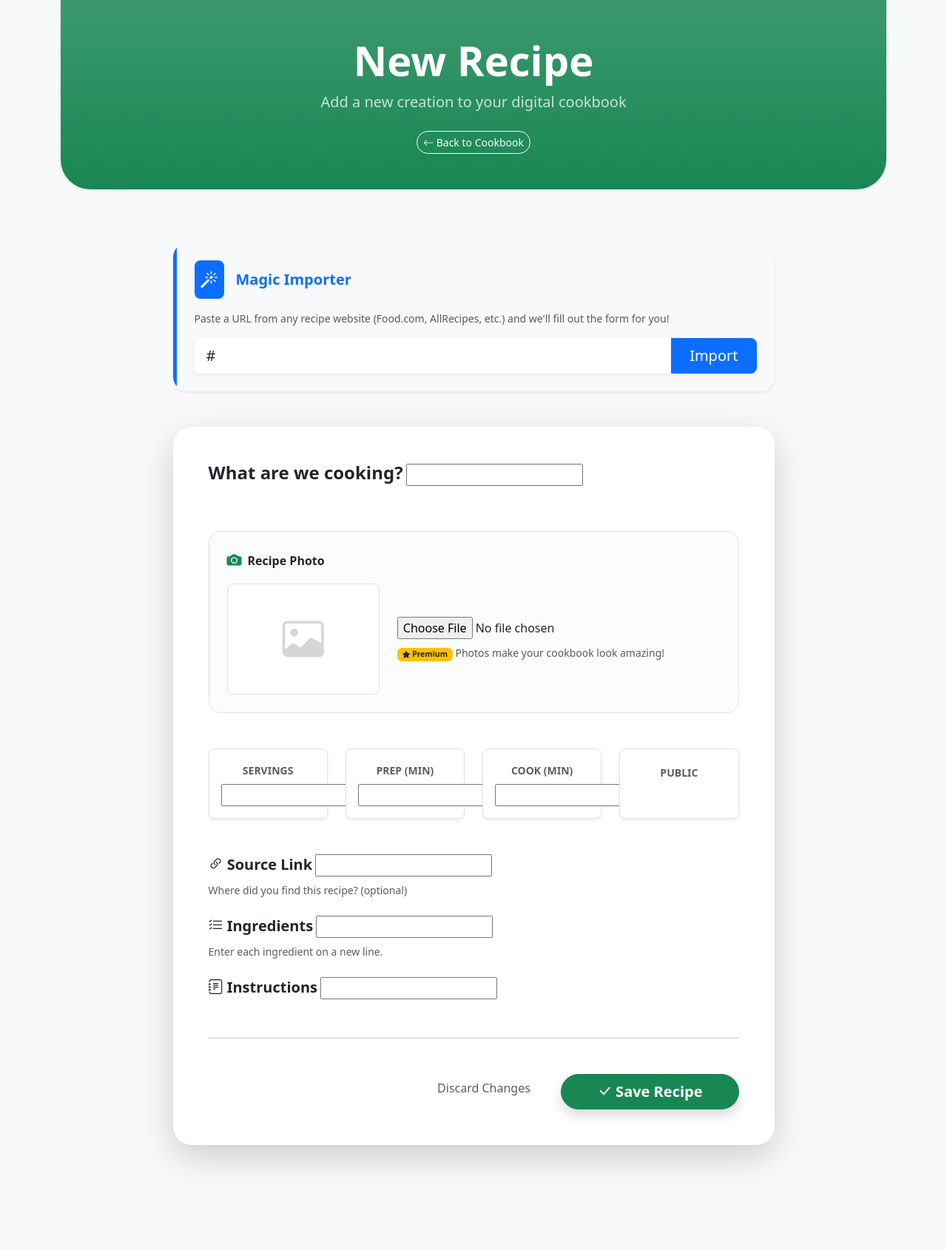
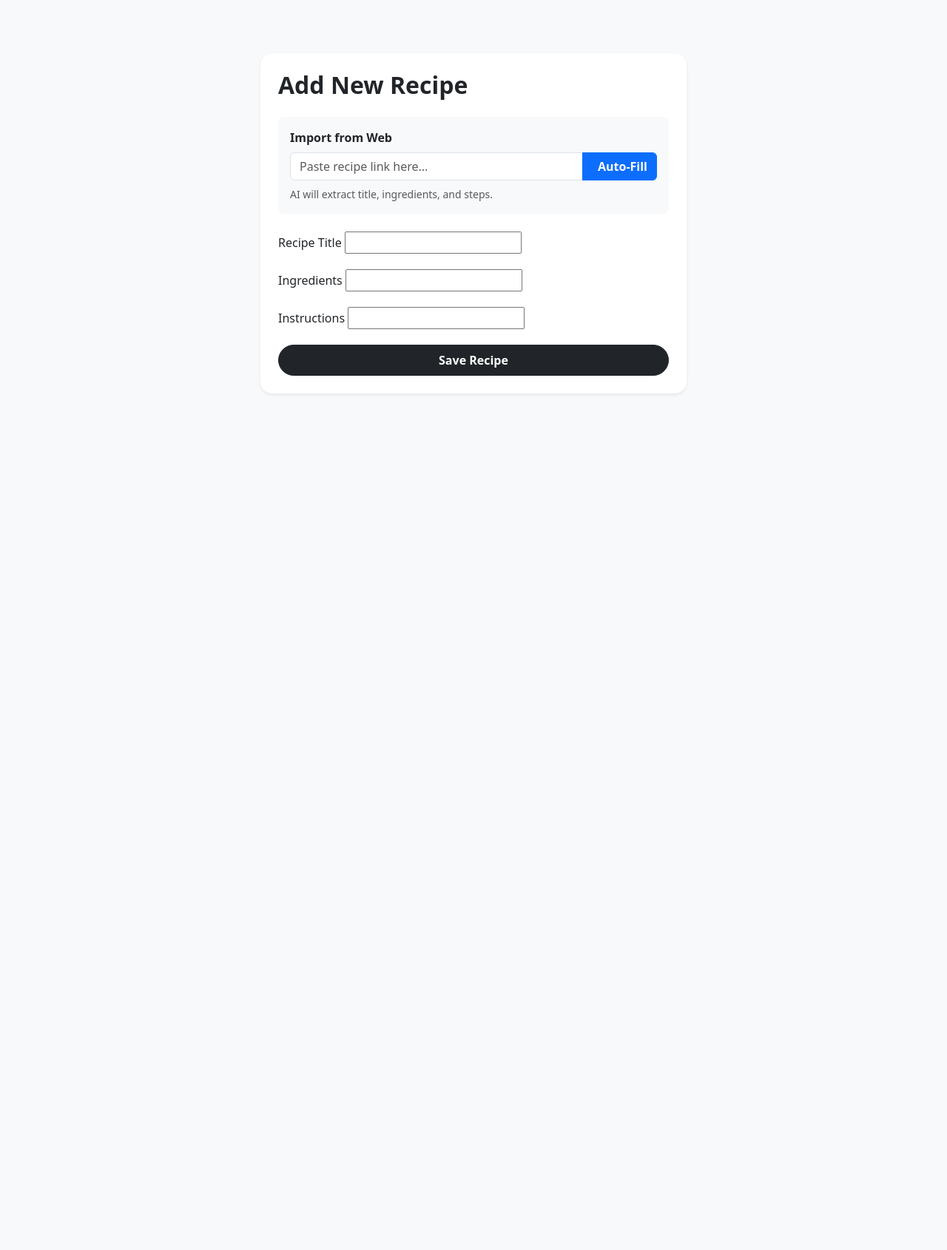
Before and after one commit to WorldStat/kitchen-tool, a Django app: template recipe_project/templates/recipes/create.html in a window 1280 px wide. Shown: the part 56-1746 px from the top of the page at 74% size. After the commit the page ends 589 px from the top, so only its background shows below. Run offline with Django 4.2, Linux system fonts and the light colour scheme; the template is opened without the code that fills it: most values are stand-ins (such as "Sample title", 1, 10 or a date in 2020); form fields are guessed from the names that the template uses.

Commit message:
Add AI auto-fill endpoint; revamp views/UI
Introduce an AI-powered scrape endpoint and overhaul recipe views and the create UI. Adds a new GET API view (/api/scrape/) that fetches a target URL, scrubs HTML with BeautifulSoup, and calls AWS Bedrock (via boto3) to extract a JSON payload (title, ingredients, instructions), returning it as JSON. Refactors standard views: consolidates and renames create -> add_recipe, adjusts recipe_list to include public recipes plus the user's, enforces owner checks via get_object_or_404 filtering on author, and updates edit/delete flows. Removes legacy scraper usage and many user-facing Django messages. Replaces the create.html template with a slimmed-down card UI that includes a client-side autoFill() JS function which calls the new API and populates form fields. Also adds related imports and HTTP method decorators.

```diff
--- a/recipe_project/templates/recipes/create.html
+++ b/recipe_project/templates/recipes/create.html
@@ -1,141 +1,74 @@
 {% extends 'base.html' %}
+{% block content %}
+<div class="container py-5" style="max-width: 600px;">
+    <div class="card shadow-sm border-0 rounded-4 p-4">
+        <h2 class="fw-bold mb-4">Add New Recipe</h2>
 
-{% block content %}
-<div class="bg-success bg-gradient text-white py-5 mb-5 shadow-sm" style="border-radius: 0 0 40px 40px; margin-top: -24px;">
-    <div class="container text-center">
-        <h1 class="display-4 fw-bold mb-2">{% if editing %}Edit Recipe{% else %}New Recipe{% endif %}</h1>
-        <p class="lead opacity-75">{% if editing %}Refine your masterpiece{% else %}Add a new creation to your digital cookbook{% endif %}</p>
-        <a href="{% url 'recipe_list' %}" class="btn btn-outline-light btn-sm rounded-pill mt-2">
-            <i class="bi bi-arrow-left"></i> Back to Cookbook
-        </a>
+        <div class="mb-4 p-3 bg-light rounded-3">
+            <label class="form-label fw-bold">Import from Web</label>
+            <div class="input-group">
+                <input type="url" id="importUrl" class="form-control" placeholder="Paste recipe link here...">
+                <button class="btn btn-primary fw-bold" type="button" id="magicBtn" onclick="autoFill()">
+                    <span id="btnText"><i class="fa-solid fa-wand-magic-sparkles me-2"></i>Auto-Fill</span>
+                    <span id="btnSpinner" class="spinner-border spinner-border-sm d-none"></span>
+                </button>
+            </div>
+            <small class="text-muted mt-2 d-block">AI will extract title, ingredients, and steps.</small>
+        </div>
+
+        <form method="POST" enctype="multipart/form-data">
+            {% csrf_token %}
+            <div class="mb-3">
+                <label class="form-label">Recipe Title</label>
+                {{ form.title }}
+            </div>
+            <div class="mb-3">
+                <label class="form-label">Ingredients</label>
+                {{ form.ingredients }}
+            </div>
+            <div class="mb-3">
+                <label class="form-label">Instructions</label>
+                {{ form.instructions }}
+            </div>
+            <button type="submit" class="btn btn-dark w-100 rounded-pill py-2 fw-bold">Save Recipe</button>
+        </form>
     </div>
 </div>
 
-<div class="container py-4">
-    <div class="row justify-content-center">
-        <div class="col-lg-9">
+<script>
+async function autoFill() {
+    const url = document.getElementById('importUrl').value;
+    const btn = document.getElementById('magicBtn');
+    const text = document.getElementById('btnText');
+    const spinner = document.getElementById('btnSpinner');
 
-            {% if not editing %}
-            <div class="card shadow-sm border-0 mb-5 overflow-hidden" style="border-radius: 20px;">
-                <div class="card-body p-4 bg-light border-start border-primary border-5">
-                    <div class="d-flex align-items-center gap-3 mb-3">
-                        <div class="bg-primary text-white p-2 rounded-3">
-                            <i class="bi bi-magic fs-4"></i>
-                        </div>
-                        <h5 class="fw-bold mb-0 text-primary">Magic Importer</h5>
-                    </div>
-                    <p class="text-muted small">Paste a URL from any recipe website (Food.com, AllRecipes, etc.) and we'll fill out the form for you!</p>
-                    <form method="GET" class="input-group input-group-lg shadow-sm">
-                        <input type="url" name="import_url" class="form-control border-0" placeholder="https://example.com/recipe-url" value="{{ import_url }}">
-                        <button class="btn btn-primary px-4" type="submit">Import</button>
-                    </form>
-                </div>
-            </div>
-            {% endif %}
+    if (!url) return alert("Please paste a URL first!");
 
-            <div class="card shadow-lg border-0 mb-5" style="border-radius: 25px;">
-                <div class="card-body p-4 p-md-5">
-                    <form method="POST" enctype="multipart/form-data" novalidate>
-                        {% csrf_token %}
+    // Start Loading State
+    btn.disabled = true;
+    text.classList.add('d-none');
+    spinner.classList.remove('d-none');
 
-                        <!-- Main Title -->
-                        <div class="mb-5">
-                            <label class="form-label h4 fw-bold text-dark mb-3">What are we cooking?</label>
-                            {{ form.title }}
-                            {% if form.title.errors %}<div class="text-danger small mt-1">{{ form.title.errors }}</div>{% endif %}
-                        </div>
+    try {
+        const response = await fetch(`/api/scrape/?url=${encodeURIComponent(url)}`);
+        const data = await response.json();
 
-                        <!-- Image Section -->
-                        <div class="mb-5 p-4 border rounded-4 bg-light bg-opacity-50">
-                            <label class="form-label fw-bold d-flex align-items-center gap-2 mb-3">
-                                <i class="bi bi-camera-fill text-success fs-5"></i> Recipe Photo
-                            </label>
-                            <div class="row align-items-center">
-                                <div class="col-md-4 mb-3 mb-md-0">
-                                    {% if editing and form.instance.image %}
-                                        <img src="{{ form.instance.image.url }}" class="img-fluid rounded-3 shadow-sm border" style="max-height: 150px; width: 100%; object-fit: cover;">
-                                    {% else %}
-                                        <div class="bg-white border rounded-3 d-flex align-items-center justify-content-center text-muted" style="height: 150px;">
-                                            <i class="bi bi-image display-4 opacity-25"></i>
-                                        </div>
-                                    {% endif %}
-                                </div>
-                                <div class="col-md-8">
-                                    {{ form.image }}
-                                    <div class="form-text mt-2 small">{% if not user.is_paid_customer %}<span class="badge bg-warning text-dark"><i class="bi bi-star-fill"></i> Premium</span> {% endif %}Photos make your cookbook look amazing!</div>
-                                    {% if form.image.errors %}<div class="text-danger small mt-1">{{ form.image.errors }}</div>{% endif %}
-                                </div>
-                            </div>
-                        </div>
+        if (data.error) throw new Error(data.error);
 
-                        <!-- Timing & Sharing -->
-                        <div class="row g-4 mb-5">
-                            <div class="col-6 col-md-3">
-                                <div class="p-3 border rounded-3 text-center bg-white shadow-sm h-100">
-                                    <label class="form-label small fw-bold text-muted text-uppercase mb-2">Servings</label>
-                                    {{ form.servings }}
-                                </div>
-                            </div>
-                            <div class="col-6 col-md-3">
-                                <div class="p-3 border rounded-3 text-center bg-white shadow-sm h-100">
-                                    <label class="form-label small fw-bold text-muted text-uppercase mb-2">Prep (min)</label>
-                                    {{ form.prep_time }}
-                                </div>
-                            </div>
-                            <div class="col-6 col-md-3">
-                                <div class="p-3 border rounded-3 text-center bg-white shadow-sm h-100">
-                                    <label class="form-label small fw-bold text-muted text-uppercase mb-2">Cook (min)</label>
-                                    {{ form.cook_time }}
-                                </div>
-                            </div>
-                            <div class="col-6 col-md-3">
-                                <div class="p-3 border rounded-3 text-center bg-white shadow-sm h-100 d-flex flex-column justify-content-center">
-                                    <label class="form-label small fw-bold text-muted text-uppercase mb-1">Public</label>
-                                    <div class="form-check form-switch d-inline-block mx-auto">
-                                        {{ form.is_public }}
-                                    </div>
-                                </div>
-                            </div>
-                        </div>
+        // Fill Form Fields (Using Django form ID naming convention)
+        document.getElementById('id_title').value = data.title || "";
+        document.getElementById('id_ingredients').value = data.ingredients || "";
+        document.getElementById('id_instructions').value = data.instructions || "";
 
-                        <div class="mb-4">
-                            <label class="form-label h5 fw-bold text-dark"><i class="bi bi-link-45deg"></i> Source Link</label>
-                            {{ form.source_url }}
-                            <div class="form-text">Where did you find this recipe? (optional)</div>
-                        </div>
-
-                        <div class="mb-4">
-                            <label class="form-label h5 fw-bold text-dark"><i class="bi bi-list-check"></i> Ingredients</label>
-                            {{ form.ingredients }}
-                            <div class="form-text">Enter each ingredient on a new line.</div>
-                        </div>
-
-                        <div class="mb-5">
-                            <label class="form-label h5 fw-bold text-dark"><i class="bi bi-journal-text"></i> Instructions</label>
-                            {{ form.instructions }}
-                        </div>
-
-                        <hr class="my-5 opacity-10">
-
-                        <div class="d-grid gap-3 d-md-flex justify-content-md-end">
-                            <a href="{% if editing %}{% url 'recipe_detail' form.instance.pk %}{% else %}{% url 'recipe_list' %}{% endif %}" class="btn btn-link text-muted px-4 text-decoration-none">Discard Changes</a>
-                            <button type="submit" class="btn btn-success btn-lg px-5 fw-bold shadow rounded-pill">
-                                <i class="bi bi-check-lg"></i> {% if editing %}Update Recipe{% else %}Save Recipe{% endif %}
-                            </button>
-                        </div>
-                    </form>
-                </div>
-            </div>
-        </div>
-    </div>
-</div>
-
-<style>
-    .form-control:focus {
-        border-color: #2d6a4f;
-        box-shadow: 0 0 0 0.25rem rgba(45, 106, 79, 0.1);
+        alert("Success! Review the fields and save.");
+    } catch (err) {
+        alert("Error: " + err.message);
+    } finally {
+        // Reset Button
+        btn.disabled = false;
+        text.classList.remove('d-none');
+        spinner.classList.add('d-none');
     }
-    textarea { min-height: 150px; }
-    .form-switch .form-check-input { width: 3em; height: 1.5em; cursor: pointer; }
-</style>
+}
+</script>
 {% endblock %}
```
Also changed, not shown: recipe_project/recipes/views.py (+66 -99 lines).
